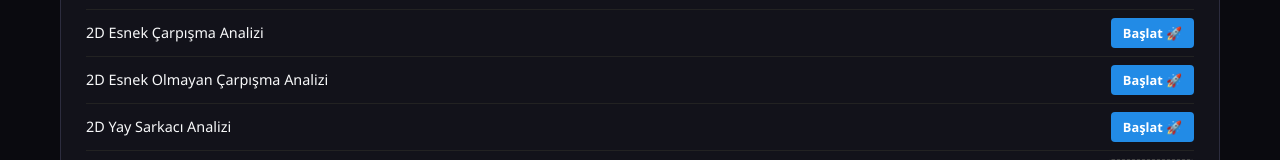
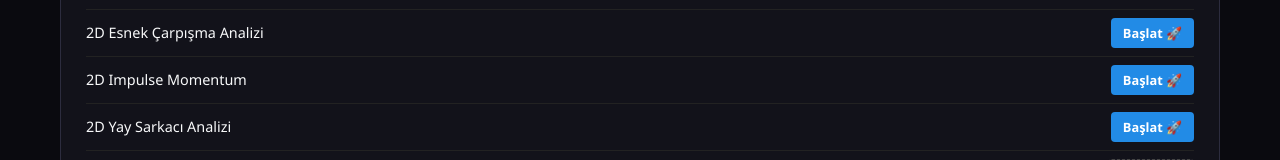
Before and after one commit to turanians/COMPL, a plain HTML site: page index.html in a window 1280 px wide. Shown: the part 344-504 px from the top of the page. Drawn offline with Linux system fonts and the light colour scheme.

Commit message:
Update index.html

```diff
--- a/index.html
+++ b/index.html
@@ -193,7 +193,7 @@
                     </div>
                      <div class="sim-list">
                     <div class="sim-item">
-                        <span>2D Esnek Olmayan Çarpışma Analizi</span>
+                        <span>2D Impulse Momentum </span>
                         <a href="mekanik/esnekolmayan-carpisma.html" class="btn-launch">Başlat 🚀</a>
                     </div>
                          <div class="sim-list">
```
